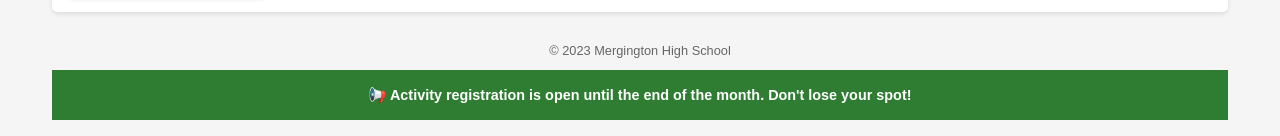
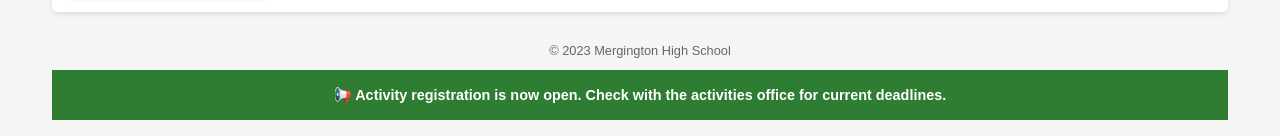
Before and after one commit to rozajay/skills-copilot-code-review, a plain HTML site: page src/static/index.html in a window 1280 px wide. Shown: the part 661-797 px from the top of the page. Drawn offline with Linux system fonts and the light colour scheme; no server answers.

Commit message:
Update src/static/index.html
Co-authored-by: Copilot <175728472+Copilot@users.noreply.github.com>

```diff
--- a/src/static/index.html
+++ b/src/static/index.html
@@ -136,7 +136,7 @@
 
     <script src="app.js"></script>
     <div class="announcement-banner">
-      📢 Activity registration is open until the end of the month. Don't lose your spot!
+      📢 Activity registration is now open. Check with the activities office for current deadlines.
     </div>
   </body>
 </html>
```
